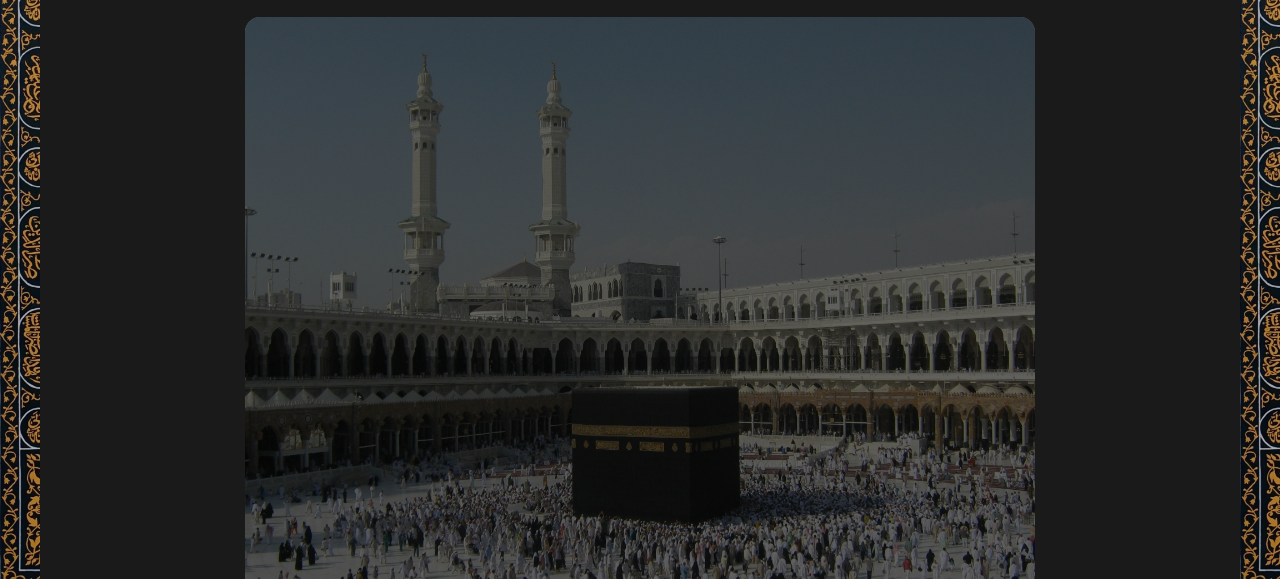
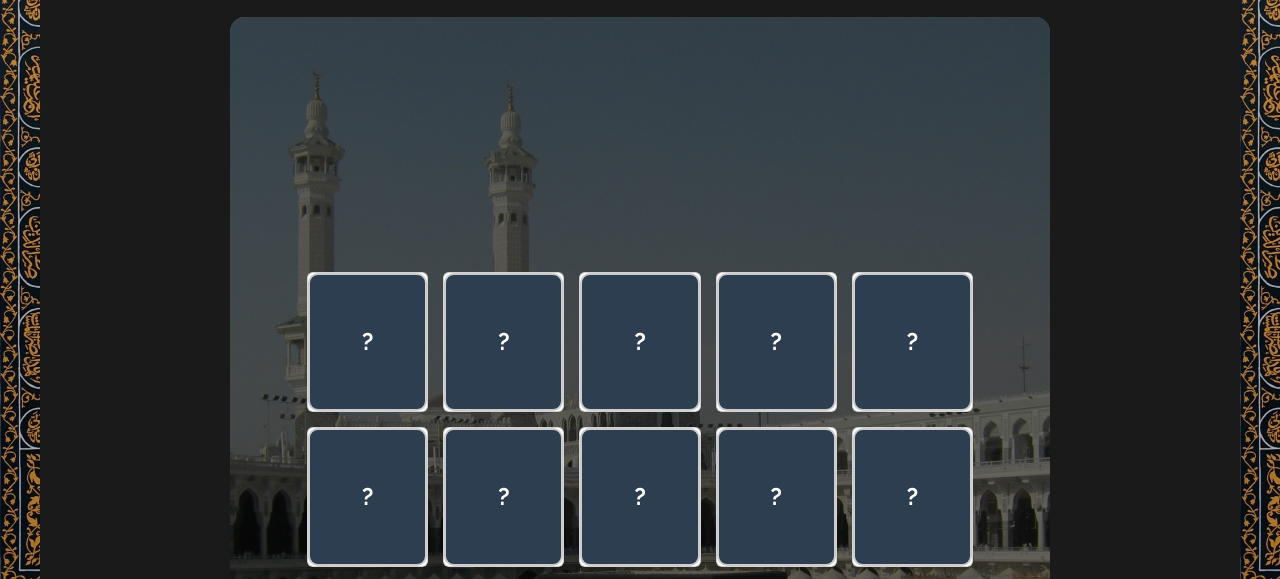
Before and after one commit to Sascha-netizen/99-names-of-allah, a plain HTML site: page game.html in a window 1280 px wide. Shown: the part 208-787 px from the top of the page. Drawn offline with nearby package versions, Linux system fonts and the light colour scheme; no server answers.

Commit message:
Update CSS and JS files

```diff
--- a/assets/css/style.css
+++ b/assets/css/style.css
@@ -219,15 +219,16 @@ p {
     background-image: url(../images/kaaba-background.webp);
     background-size: cover;
     background-position: center;
-    min-height: 80vh;
+    min-height: 120vh;
     display: flex;
     justify-content: center;
     align-items: center;
-    padding: 40px 20px;
+    padding: 60px 40px;
     border-radius: 15px;
     margin: 20px auto;
-    max-width: 900px;
+    max-width: 1200px;
 }
+
 
 .game-background .overlay {
   position: absolute;
@@ -238,15 +239,22 @@ p {
   background-color: rgba(0, 0, 0, 0.6);
   border-radius: 15px;
   z-index: 1;
+  pointer-events: none;
 }
 
+/* Base styling */
 .card-grid {
-  display: grid;
-  grid-template-columns: repeat(auto-fit, minmax(100px, 1fr));
-  gap: 15px;
-  width: 100%;
-  z-index: 2;
+    display: grid;
+    grid-template-columns: repeat(auto-fit, minmax(120px, 1fr));
+    gap: 15px;
+    width: 90%;
+    max-width: 800px;
+    z-index: 2;
+    position: relative;
 }
+
+
+
 
 
 /* Responsive typography */
@@ -273,3 +281,97 @@ p {
     font-size: 1.2em;
     font-weight: 500;
 }
+
+
+/* Card styling for flipping */
+
+.card-grid[data-level="easy"] {
+    grid-template-columns: repeat(4, 1fr); /* 4x3 = 12 cards */
+}
+
+.card-grid[data-level="medium"] {
+    grid-template-columns: repeat(6, 1fr); /* 6x3 = 18 cards */
+}
+
+.card-grid[data-level="challenging"] {
+    grid-template-columns: repeat(6, 1fr); /* 6x4 = 24 cards */
+}
+
+/* Card styling for flipping */
+.card {
+    perspective: 1000px;
+    width: 100%; /* Fill grid cell */
+    height: 140px; /* Fixed height */
+    cursor: pointer;
+    /* Remove margin - grid gap handles spacing */
+}
+
+.card-inner {
+    position: relative;
+    width: 100%;
+    height: 100%;
+    transition: transform 0.6s;
+    transform-style: preserve-3d;
+}
+
+.card.flipped .card-inner {
+    transform: rotateY(180deg);
+}
+
+.card-front,
+.card-back {
+    position: absolute;
+    width: 100%;
+    height: 100%;
+    backface-visibility: hidden;
+    display: flex;
+    flex-direction: column;
+    justify-content: center;
+    align-items: center;
+    font-size: 16px;
+    font-weight: bold;
+    border: 2px solid #ccc;
+    border-radius: 10px;
+    text-align: center;
+    padding: 10px;
+    box-sizing: border-box;
+}
+
+.card-front {
+    background: #2c3e50;
+    color: #fff;
+    font-size: 24px;
+}
+
+.card-back {
+    background: #fefefe;
+    color: #333;
+    transform: rotateY(180deg);
+}
+
+.card-back span {
+    display: block;
+    margin: 5px 0;
+}
+
+.card-back span[dir="rtl"] {
+    font-size: 18px;
+    font-weight: 600;
+}
+
+/* Responsive adjustments */
+@media (max-width: 768px) {
+    .card-grid {
+        grid-template-columns: repeat(3, 1fr) !important;
+        gap: 10px;
+    }
+
+    .card {
+        height: 120px;
+    }
+
+    .card-front,
+    .card-back {
+        font-size: 14px;
+    }
+}
--- a/assets/js/script.js
+++ b/assets/js/script.js
@@ -1,5 +1,14 @@
+// Proper shuffle function using Fisher-Yates algorithm
+function shuffle(array) {
+    const result = [...array];
+    for (let i = result.length - 1; i > 0; i--) {
+        const j = Math.floor(Math.random() * (i + 1));
+        [result[i], result[j]] = [result[j], result[i]];
+    }
+    return result;
+}
+
 // Wait for the DOM to finish loading and adding event listeners to the buttons
-
 document.addEventListener("DOMContentLoaded", async function() {
     let buttons = document.querySelectorAll("#game-levels-container button");
 
@@ -23,21 +32,23 @@ document.addEventListener("DOMContentLoaded", async function() {
             numberOfPairs = 6;
         } else if (level === 'medium') {
             numberOfPairs = 9;
+        } else if (level === 'challenging') {
+            numberOfPairs = 12;
         } else {
-            numberOfPairs = 12;
+            numberOfPairs = 6; // default fallback
         }
 
-        const shuffled = names.sort(() => 0.5 - Math.random());
+        // Use proper shuffle instead of biased sort method
+        const shuffled = shuffle(names);
         const selectedNames = shuffled.slice(0, numberOfPairs);
 
-        generateCards(selectedNames);
+        generateCards(selectedNames, level);
     }
-
 });
 
 async function loadNames() {
     try {
-        const response = await fetch('../data/names.json');
+        const response = await fetch('assets/data/names.json');
         const names = await response.json();
         return names;
     } catch (error) {
@@ -46,19 +57,50 @@ async function loadNames() {
     }
 }
 
-function generateCards(selectedNames) {
+function generateCards(selectedNames, level) {
+    // Create pairs and shuffle them properly
     const pairs = selectedNames.concat(selectedNames);
-    const shuffledPairs = pairs.sort(() => 0.5 - Math.random());
+    const shuffledPairs = shuffle(pairs);
 
     const gameTable = document.getElementById("game-table");
     gameTable.innerHTML = "";
 
+    // Add level data attribute for CSS targeting
+    gameTable.setAttribute('data-level', level);
+
     for (let card of shuffledPairs) {
+        // outer card container
         const cardElement = document.createElement("div");
         cardElement.classList.add("card");
-        cardElement.dataset.arabic = card.arabic;
-        cardElement.dataset.english = card.english;
-        cardElement.textContent = "?";
+
+        // inner wrapper (for flip animation)
+        const inner = document.createElement("div");
+        inner.classList.add("card-inner");
+
+        // front (what you see before flipping)
+        const front = document.createElement("div");
+        front.classList.add("card-front");
+        front.textContent = "?";
+
+        // back (revealed on flip)
+        const back = document.createElement("div");
+        back.classList.add("card-back");
+        back.innerHTML = `
+            <span dir="rtl">${card.arabic}</span>
+            <span>${card.english}</span>
+        `;
+
+        // assemble card
+        inner.appendChild(front);
+        inner.appendChild(back);
+        cardElement.appendChild(inner);
+
+        // add to game table
         gameTable.appendChild(cardElement);
+
+        // click handler to flip
+        cardElement.addEventListener("click", () => {
+            cardElement.classList.toggle("flipped");
+        });
     }
 }
```
